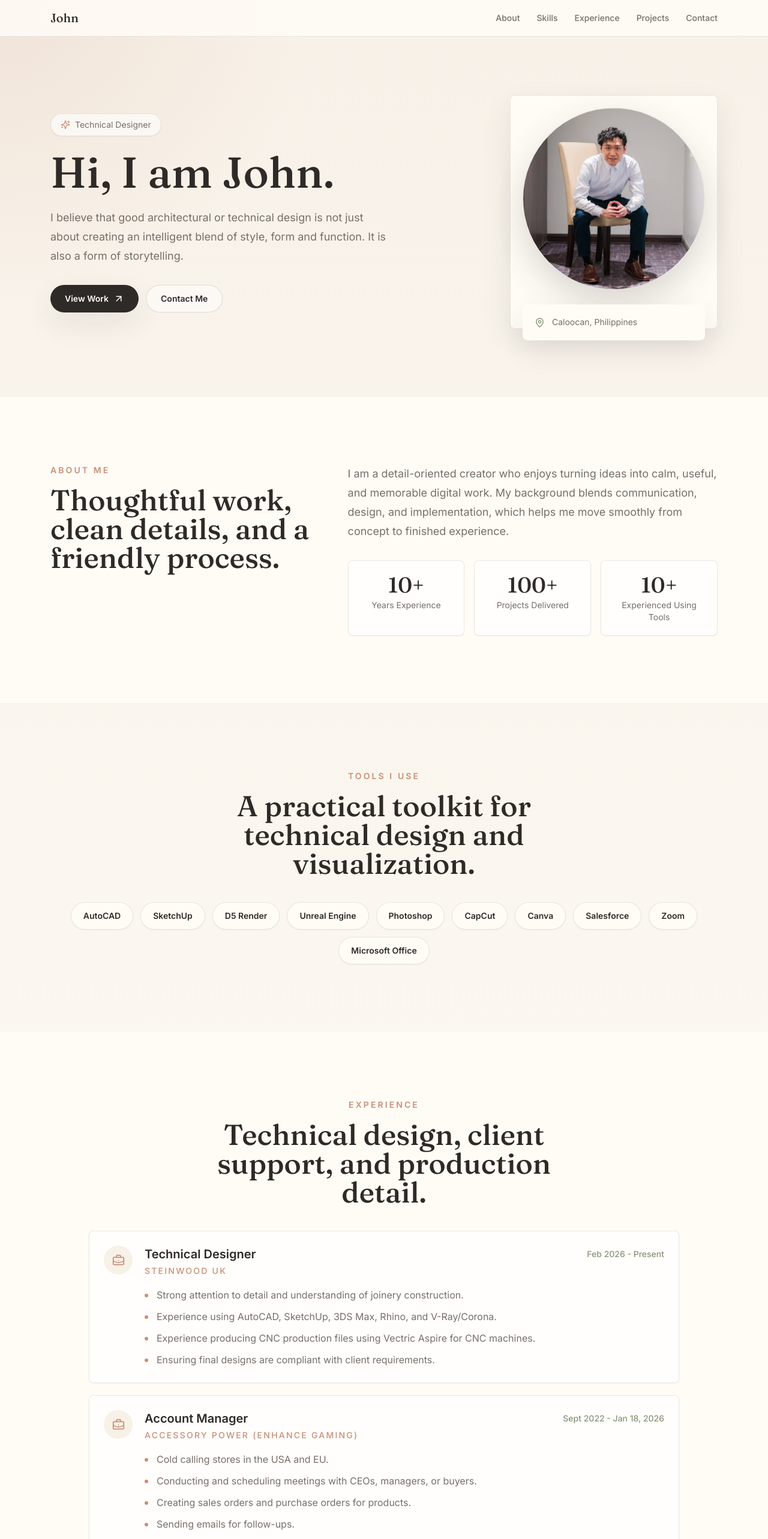
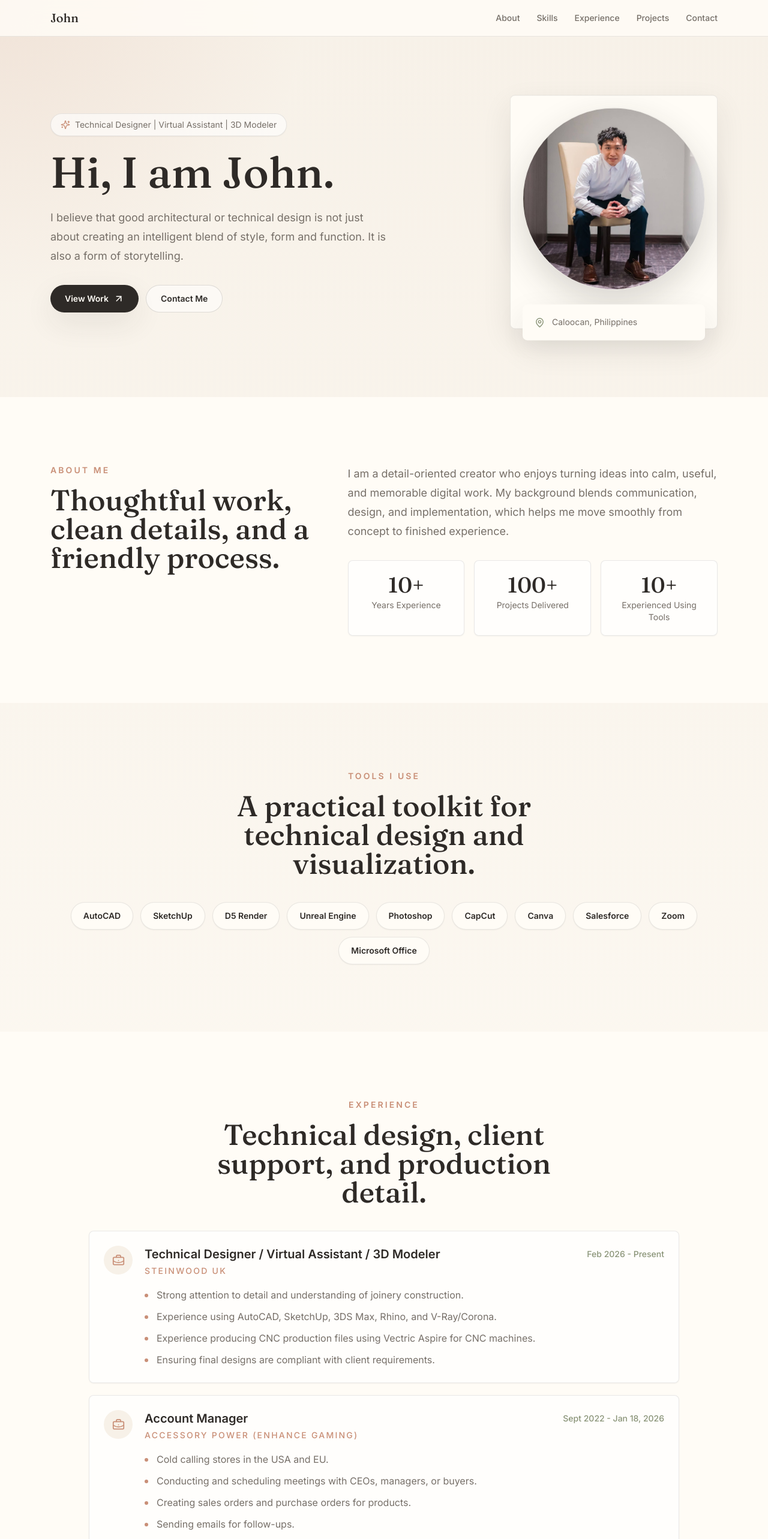
Before and after one commit to ongczar-design/Johnp.Ogaya-Portfolio, a React (Vite) app: page / in a window 1280 px wide. Shown: the top 2566 px of the page at 60% size. Built offline with nearby package versions, Linux system fonts and the light colour scheme.

Commit message:
Update role titles and WhatsApp link

```diff
--- a/src/content.js
+++ b/src/content.js
@@ -1,13 +1,14 @@
 export const portfolio = {
   name: 'John',
-  role: 'Technical Designer',
+  role: 'Technical Designer | Virtual Assistant | 3D Modeler',
   intro:
     'I believe that good architectural or technical design is not just about creating an intelligent blend of style, form and function. It is also a form of storytelling.',
   location: 'Caloocan, Philippines',
   email: 'johnp.ogaya@gmail.com',
   phoneNumbers: ['+639560375437', '+639493075755'],
   socials: [
-    { label: 'LinkedIn', href: 'https://www.linkedin.com/in/john-paulo-ogaya-ab1517237/' }
+    { label: 'LinkedIn', href: 'https://www.linkedin.com/in/john-paulo-ogaya-ab1517237/' },
+    { label: 'WhatsApp', href: 'https://wa.me/639560375437' }
   ],
   nav: ['About', 'Skills', 'Experience', 'Projects', 'Contact'],
   about: {
@@ -35,7 +36,7 @@ export const portfolio = {
   ],
   experience: [
     {
-      title: 'Technical Designer',
+      title: 'Technical Designer / Virtual Assistant / 3D Modeler',
       company: 'Steinwood UK',
       period: 'Feb 2026 - Present',
       details: [
```
